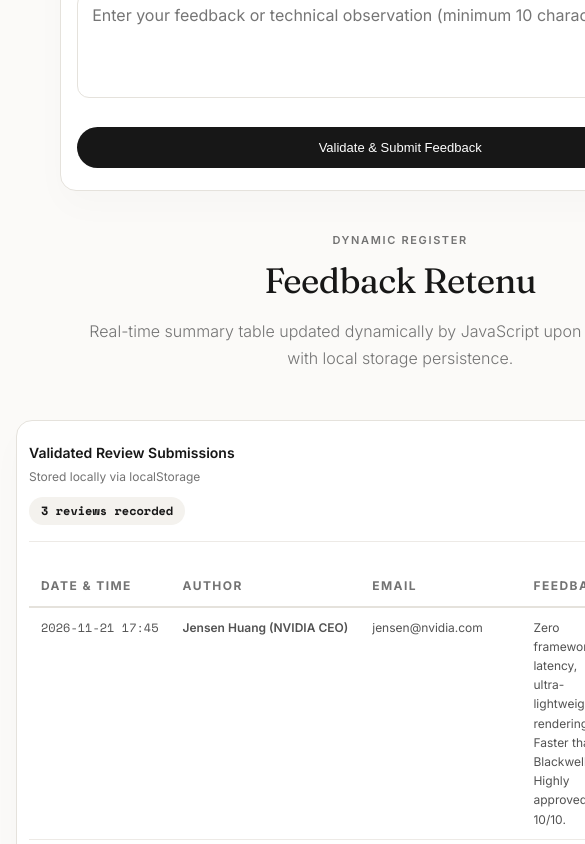
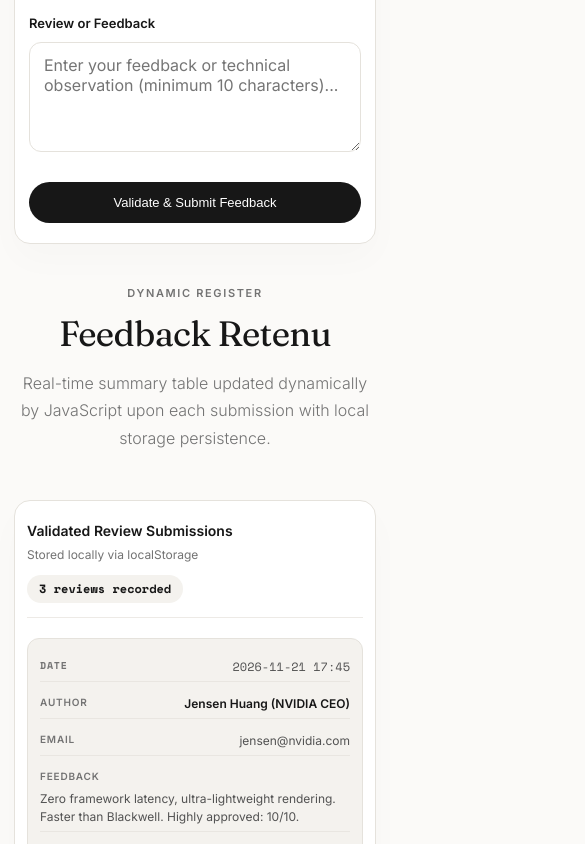
Before and after one commit to MehediT/zit-web-project, a plain HTML site: page interactive.html in a window 390 px wide. Shown: the part 1156-2000 px from the top of the page, 585 px wide, since content can reach past the window. Drawn offline with nearby package versions, Linux system fonts and the light colour scheme.

Commit message:
fix(responsive): convert feedback table to mobile cards and fix mobile overflow

```diff
--- a/css/style.css
+++ b/css/style.css
@@ -1173,6 +1173,15 @@ a {
    Responsive Enhancements for Mobile & Tablets (Form & Feedback Table)
    ========================================================================== */
 @media (max-width: 768px) {
+  .top-institutional-bar {
+    flex-direction: column;
+    text-align: center;
+    gap: 4px;
+    padding: 8px 16px;
+    font-size: 11px;
+    line-height: 1.4;
+  }
+
   .hero-buttons {
     flex-direction: column;
     width: 100%;
@@ -1186,86 +1195,202 @@ a {
     text-align: center;
   }
 
+  .container {
+    padding: 32px 16px 60px 16px;
+    width: 100%;
+    box-sizing: border-box;
+  }
+
   .form-wrapper-card {
     padding: 28px 20px;
     border-radius: 20px;
     margin: 0 auto 40px auto;
+    width: 100%;
+    box-sizing: border-box;
+  }
+
+  .form-input-control {
+    font-size: 16px; /* Prevents auto-zoom on iOS Safari */
+    padding: 12px 14px;
+    width: 100%;
+    box-sizing: border-box;
+  }
+
+  textarea.form-input-control {
+    min-height: 110px;
+    resize: vertical;
+    max-width: 100%;
   }
 
   .table-wrapper-card {
-    padding: 24px 16px;
+    padding: 22px 16px;
     border-radius: 20px;
     margin: 0 auto 40px auto;
+    width: 100%;
+    box-sizing: border-box;
   }
 
   .table-header-meta {
     flex-direction: column;
     align-items: flex-start;
     gap: 10px;
+    margin-bottom: 20px;
+    padding-bottom: 14px;
   }
 
   .table-badge-counter {
     align-self: flex-start;
   }
 
+  /* Transform table into 100% responsive cards on mobile */
   .table-responsive {
-    -webkit-overflow-scrolling: touch;
-    scrollbar-width: thin;
-    padding-bottom: 6px;
+    overflow-x: visible;
+    width: 100%;
   }
 
   .minimal-table {
-    min-width: 580px;
+    min-width: 0 !important;
+    width: 100% !important;
+    display: block;
+    border-collapse: separate;
   }
 
-  .minimal-table th,
+  .minimal-table thead {
+    display: none;
+  }
+
+  .minimal-table tbody {
+    display: flex;
+    flex-direction: column;
+    gap: 14px;
+    width: 100%;
+  }
+
+  .minimal-table tr {
+    display: flex;
+    flex-direction: column;
+    background-color: var(--bg-surface-subtle);
+    border: 1px solid var(--border-medium);
+    border-radius: var(--radius-sm);
+    padding: 16px;
+    gap: 8px;
+    width: 100%;
+    box-sizing: border-box;
+    transition: transform 0.2s ease, box-shadow 0.2s ease;
+  }
+
+  .minimal-table tr:hover {
+    background-color: #f7f5f1;
+  }
+
   .minimal-table td {
-    padding: 12px 14px;
+    display: flex;
+    justify-content: space-between;
+    align-items: flex-start;
+    padding: 6px 0;
+    border-bottom: 1px solid rgba(229, 226, 220, 0.7);
     font-size: 13px;
+    color: var(--text-secondary);
+    line-height: 1.5;
+    word-break: break-word;
+    width: 100%;
+    box-sizing: border-box;
+  }
+
+  .minimal-table td:last-child {
+    border-bottom: none;
+    padding-bottom: 0;
+  }
+
+  .minimal-table td::before {
+    content: attr(data-label);
+    font-weight: 600;
+    font-size: 11px;
+    text-transform: uppercase;
+    letter-spacing: 0.08em;
+    color: var(--text-muted);
+    min-width: 80px;
+    margin-right: 12px;
+    flex-shrink: 0;
+  }
+
+  .minimal-table td.table-message-cell {
+    flex-direction: column;
+    align-items: flex-start;
+    gap: 4px;
+  }
+
+  .minimal-table td.table-message-cell::before {
+    margin-bottom: 2px;
+  }
+
+  .minimal-table td.table-author-cell {
+    font-weight: 600;
+    color: var(--text-primary);
+  }
+
+  .minimal-table td.table-date-cell {
+    font-family: var(--font-mono);
+    font-size: 12px;
+  }
+
+  .table-email-link {
+    color: var(--text-secondary);
+    word-break: break-all;
+  }
+
+  .minimal-table td.table-empty-row {
+    display: block;
+    text-align: center;
+    border-bottom: none;
+    padding: 24px 12px;
+  }
+
+  .minimal-table td.table-empty-row::before {
+    display: none;
   }
 }
 
 @media (max-width: 480px) {
   .container {
-    padding: 24px 16px 60px 16px;
+    padding: 24px 14px 48px 14px;
   }
 
   .hero {
-    padding: 44px 16px 36px 16px;
+    padding: 44px 14px 32px 14px;
     min-height: auto;
   }
 
   .hero-display-title {
-    font-size: clamp(2.2rem, 9vw, 3.2rem);
+    font-size: clamp(2rem, 8.5vw, 2.8rem);
   }
 
   .form-wrapper-card {
-    padding: 22px 16px;
+    padding: 20px 14px;
     border-radius: 16px;
   }
 
-  .form-input-control {
-    font-size: 16px; /* Prevents auto-zoom on iOS Safari */
-    padding: 12px 14px;
-  }
-
   .table-wrapper-card {
-    padding: 18px 12px;
+    padding: 16px 12px;
     border-radius: 16px;
   }
 
-  .minimal-table th,
-  .minimal-table td {
-    padding: 10px 12px;
-    font-size: 12px;
+  .minimal-table tr {
+    padding: 14px 12px;
   }
 
-  .minimal-table {
-    min-width: 520px;
+  .minimal-table td {
+    font-size: 12px;
+    padding: 5px 0;
+  }
+
+  .minimal-table td::before {
+    min-width: 70px;
+    font-size: 10px;
   }
 
   .btn {
-    padding: 12px 20px;
+    padding: 12px 18px;
     font-size: 13px;
   }
 }
--- a/js/main.js
+++ b/js/main.js
@@ -170,12 +170,13 @@ function initFeedbackManager() {
 
     feedbacks.forEach((item) => {
       const row = document.createElement("tr");
+      row.className = "feedback-row";
       row.innerHTML = `
-        <td class="table-date-cell">${escapeHtml(item.date)}</td>
-        <td class="table-author-cell">${escapeHtml(item.name)}</td>
-        <td><a href="mailto:${escapeHtml(item.email)}" style="color: var(--text-secondary);">${escapeHtml(item.email)}</a></td>
-        <td>${escapeHtml(item.message)}</td>
-        <td><span class="table-status-pill">${escapeHtml(item.status || "Approved")}</span></td>
+        <td class="table-date-cell" data-label="Date">${escapeHtml(item.date)}</td>
+        <td class="table-author-cell" data-label="Author">${escapeHtml(item.name)}</td>
+        <td class="table-email-cell" data-label="Email"><a href="mailto:${escapeHtml(item.email)}" class="table-email-link">${escapeHtml(item.email)}</a></td>
+        <td class="table-message-cell" data-label="Feedback">${escapeHtml(item.message)}</td>
+        <td class="table-status-cell" data-label="Status"><span class="table-status-pill">${escapeHtml(item.status || "Approved")}</span></td>
       `;
       tableBody.appendChild(row);
     });
```
